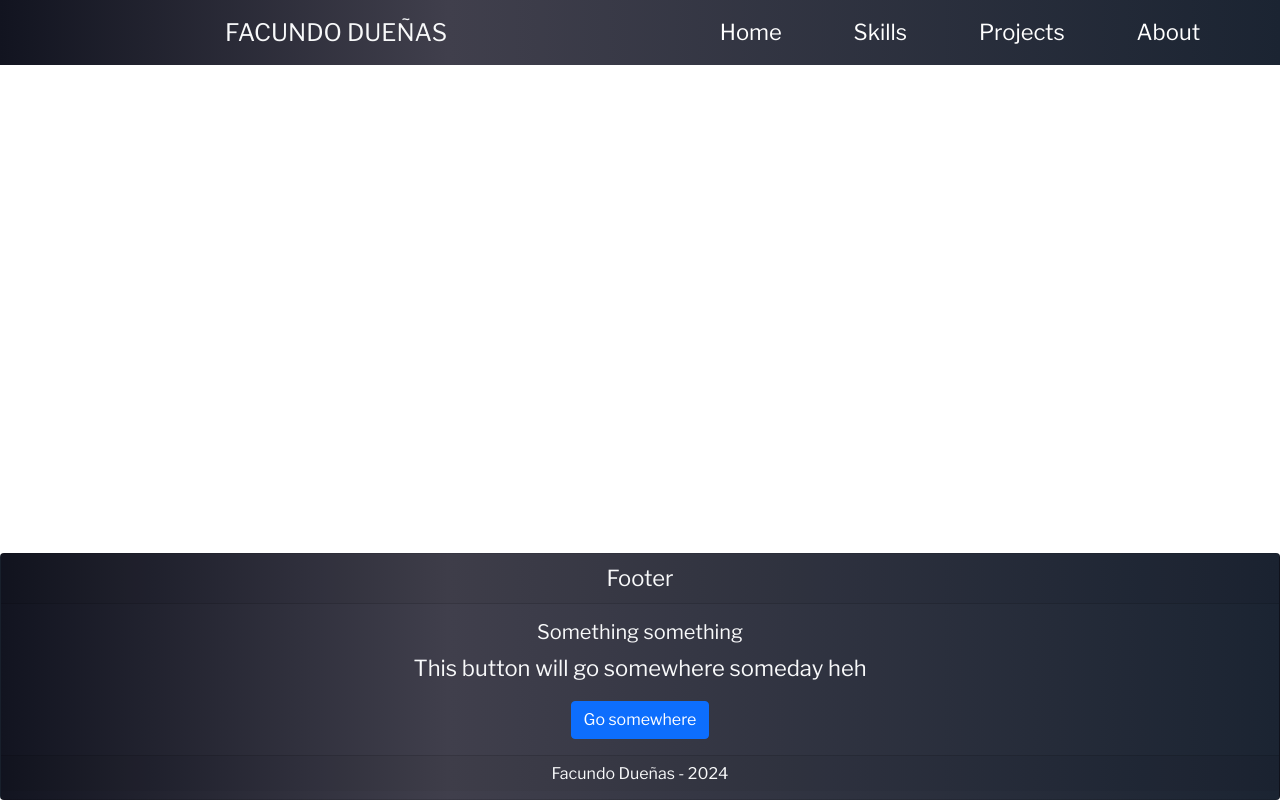
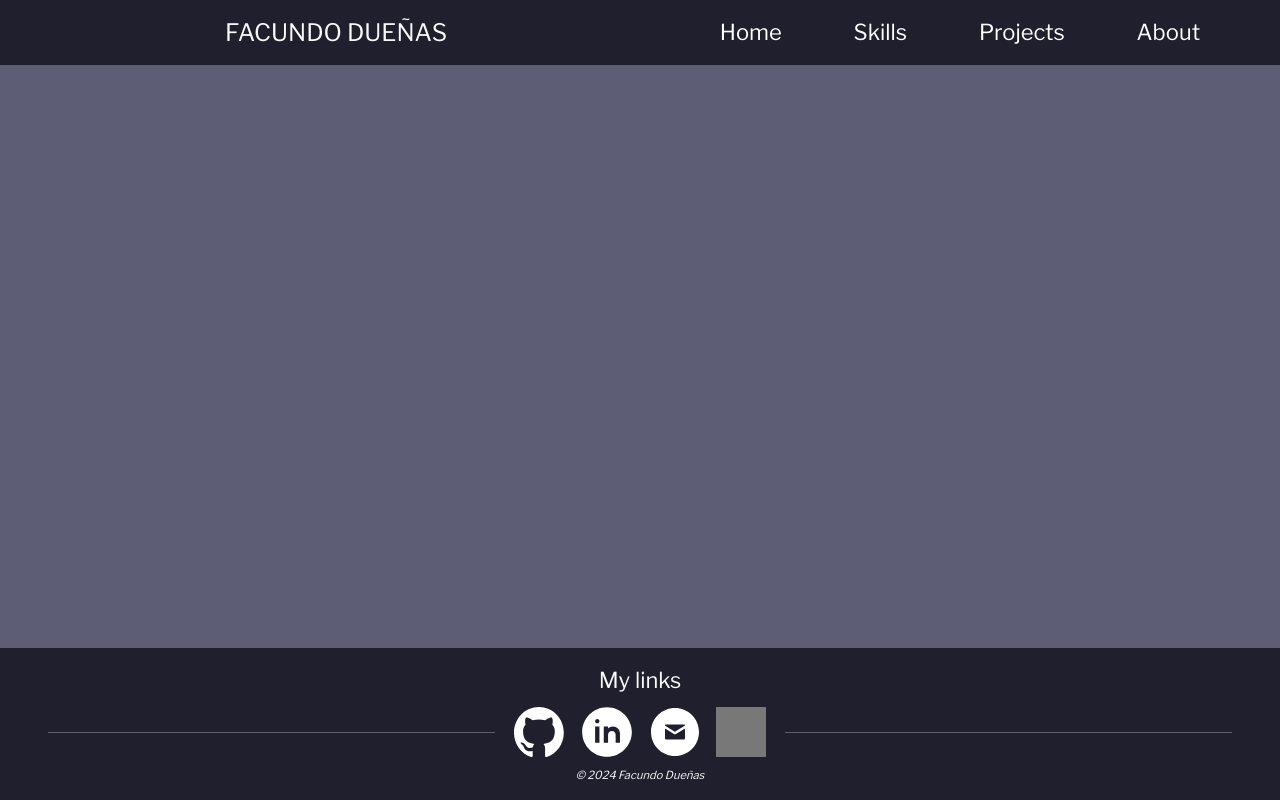
Before and after one commit to Unikv1/portfolio-yo, a Django app: template layout/templates/base.html in a window 1280 px wide. Run offline with Django 5.2, Linux system fonts and the light colour scheme; the template is opened without the code that fills it, so the values that code supplies are empty; some libraries are stand-ins or nearby versions; grey boxes are pictures that could not be loaded.

Commit message:
Added links to the bottom of base.html, Pushed to master.

```diff
--- a/layout/static/style.css
+++ b/layout/static/style.css
@@ -1,12 +1,10 @@
 .primary-color {
-    background-color: #1B2432;
+    background-color: #1F1F2D;
 }
 
-.navbar-gradient {
-    background: rgb(18,20,32);
-    background: linear-gradient(90deg, rgba(18,20,32,1) 0%, rgba(64,63,76,1) 35%, rgba(27,36,50,1) 100%);
+.secondary-color {
+    background-color: #5D5E76;
 }
-
 
 .navbar-button-hover:hover {
     background-color: white;
@@ -40,3 +38,48 @@ html, body {
   .footer {
     flex-shrink: 0;
   }
+
+.footer-copyright-text {
+    color: white;
+    font-size: 0.7rem;
+    font-style: italic;
+}
+
+hr.solid {
+  border-top: 3px solid #bbb;
+}
+
+.divider {
+  display: flex;
+  align-items: center;
+  text-align: center;
+}
+
+.divider::before,
+.divider::after {
+  content: '';
+  flex: 1;
+  border-bottom: 1px solid #5D5E76;
+}
+
+.divider:not(:empty)::before {
+  margin-right: .5em;
+}
+
+.divider:not(:empty)::after {
+  margin-left: .5em;
+}
+
+.white-filter {
+  filter: invert(100%) sepia(100%) saturate(0%) hue-rotate(10deg) brightness(102%) contrast(102%);
+}
+
+.svg-hover {
+  transition : transform 0.2s linear;
+}
+
+.svg-hover:hover {
+  transform: scale(1.2);
+  transition: transform 0.2s linear;
+
+}
--- a/layout/templates/base.html
+++ b/layout/templates/base.html
@@ -17,7 +17,7 @@ body {
 </style>
 <body>
     <header>
-      <nav class="navbar-gradient navbar navbar-expand-lg">
+      <nav class="primary-color navbar navbar-expand-lg">
         <div class="container-fluid">
           <a class="ml-3 d-flex flex-row w-100 justify-content-center align-content-center page-title navbar-brand text-light" href="#">FACUNDO DUEÑAS</a>
           <button class="navbar-toggler" type="button" data-bs-toggle="collapse" data-bs-target="#navbarNavAltMarkup" aria-controls="navbarNavAltMarkup" aria-expanded="false" aria-label="Toggle navigation">
@@ -33,25 +33,24 @@ body {
       </nav>
     </header>
 
-    <main class="content">
+    <main class="content secondary-color">
         {% block content %}
         {% endblock %}
     </main>
 
-    <footer>
-      <div class="card text-center navbar-gradient">
-        <div class="card-header text-light">
-          Footer
+    <div class="primary-color pt-3">
+      <div class="px-5">
+        <div class="text-light text-center ">
+          My links
+        <div class="divider my-2">
+          <a href="https://github.com/Unikv1" target="_blank"> <img class="svg-hover mx-2" width="50" height="50"  src="{% static 'svg/github-mark-white.svg' %}"/> </a>
+          <a href="https://www.linkedin.com/in/facundo-dueñas" target="_blank"> <img class="svg-hover mx-2 white-filter" width="54" height="54"  src="{% static 'svg/linkedin.svg' %}" /> </a>
+          <a href="mailto:facundoduenas@gmail.com"> <img class="svg-hover mx-2 white-filter" width="50" height="50" src="{% static 'svg/email.svg' %}" /> </a>
+          <a href="https://www.getonbrd.com/p/facundo-manuel-duenas" target="_blank" > <img class="svg-hover mx-2 white-filter" width="50" height="50" src="{% static 'svg/getonbrd.svg' %}" /> </a>
         </div>
-        <div class="card-body text-light">
-          <h5 class="card-title">Something something</h5>
-          <p class="card-text">This button will go somewhere someday heh</p>
-          <a href="#" class="btn btn-primary">Go somewhere</a>
-        </div>
-        <div class="card-footer text-body-secondary text-light h6">
-          Facundo Dueñas - 2024
-        </div>
+
+        <p class="footer-copyright-text text-light text-center">© 2024 Facundo Dueñas</p>
       </div>
-    </footer>
+    </div>
 </body>
 </html>
--- a/portfolio_yo/settings.py
+++ b/portfolio_yo/settings.py
@@ -10,6 +10,7 @@ For the full list of settings and their values, see
 https://docs.djangoproject.com/en/5.0/ref/settings/
 """
 
+import os
 from pathlib import Path
 
 # Build paths inside the project like this: BASE_DIR / 'subdir'.
@@ -73,6 +74,10 @@ TEMPLATES = [
     },
 ]
 
+SVG_DIRS=[
+    os.path.join(BASE_DIR, 'svg')
+]
+
 WSGI_APPLICATION = 'portfolio_yo.wsgi.application'
 
 
```
Also changed, not shown: layout/static/svg/email.svg (added), layout/static/svg/getonbrd.svg (added), layout/static/svg/github-mark-white.svg (added), layout/static/svg/linkedin.svg (added).
